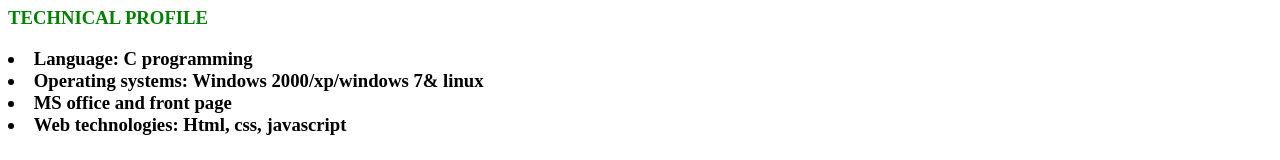
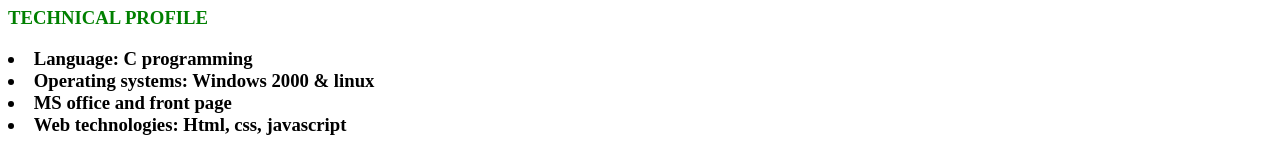
Before and after one commit to vrundaribadiya1/mywebsite, a plain HTML site: page index.html in a window 1280 px wide. Shown: the part 377-537 px from the top of the page. Drawn offline with Linux system fonts and the light colour scheme.

Commit message:
Update index.html

```diff
--- a/index.html
+++ b/index.html
@@ -37,7 +37,7 @@
 
   <h3 style="color:green;"> TECHNICAL PROFILE <h3>
     <li> Language: C programming </li>
-    <li>Operating systems: Windows 2000/xp/windows 7& linux </li>
+    <li>Operating systems: Windows 2000 & linux </li>
     <li> MS office and front page </li>
     <li> Web technologies: Html, css, javascript </li>
 
```
